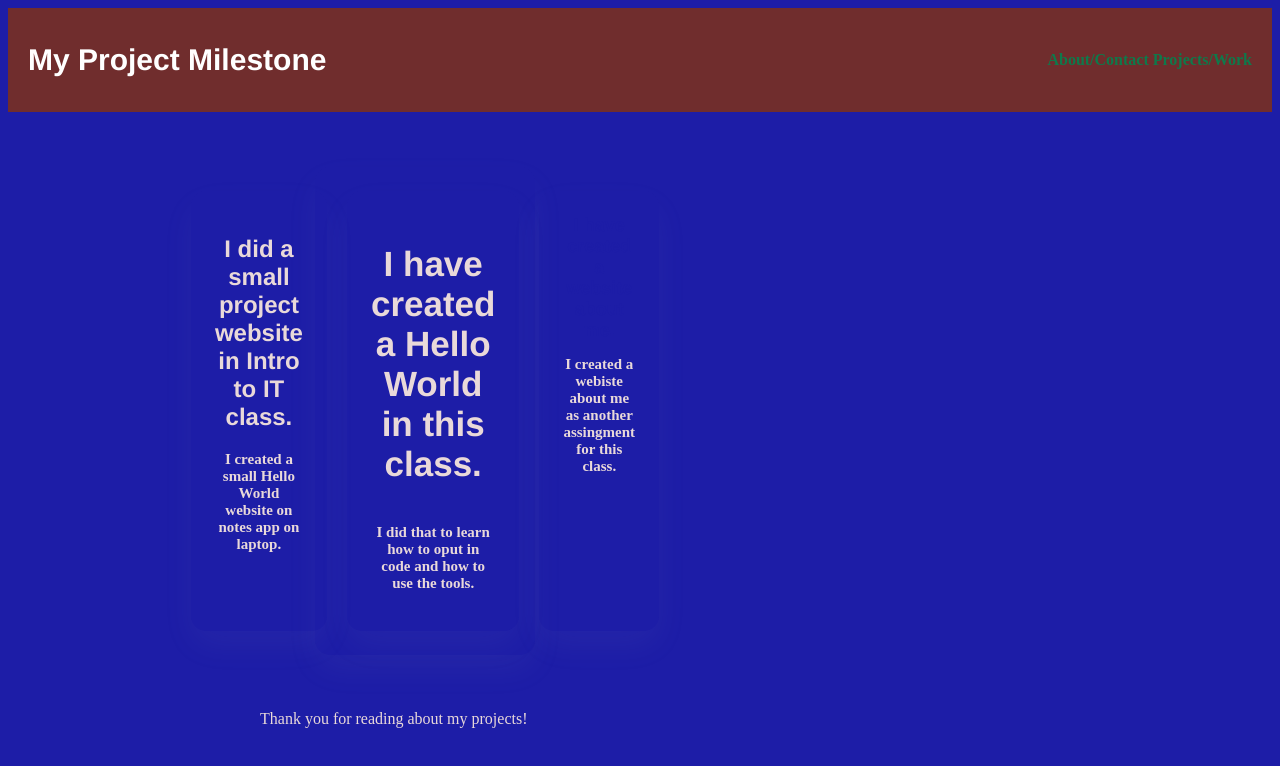
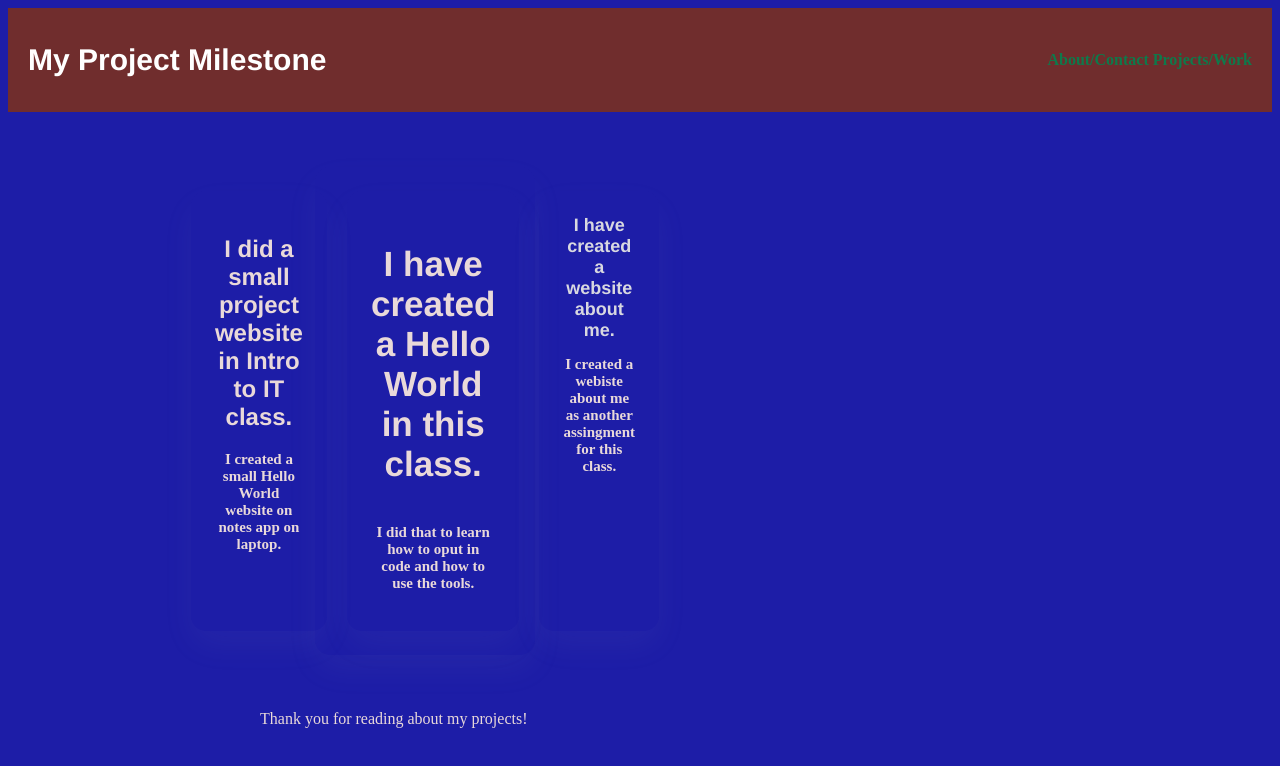
Before and after one commit to cresh1002/my-project-milestone, a plain HTML site: page projects-work.html in a window 1280 px wide. Drawn offline with Linux system fonts and the light colour scheme.

Commit message:
changed color

```diff
--- a/style.css
+++ b/style.css
@@ -435,7 +435,7 @@ nav a:hover {
 }
 
 .card h3 {
-  color: rgb(29, 29, 167);
+  color: rgb(216, 216, 224);
   font-size: 45px;
   margin-bottom: 40px;
 
```
